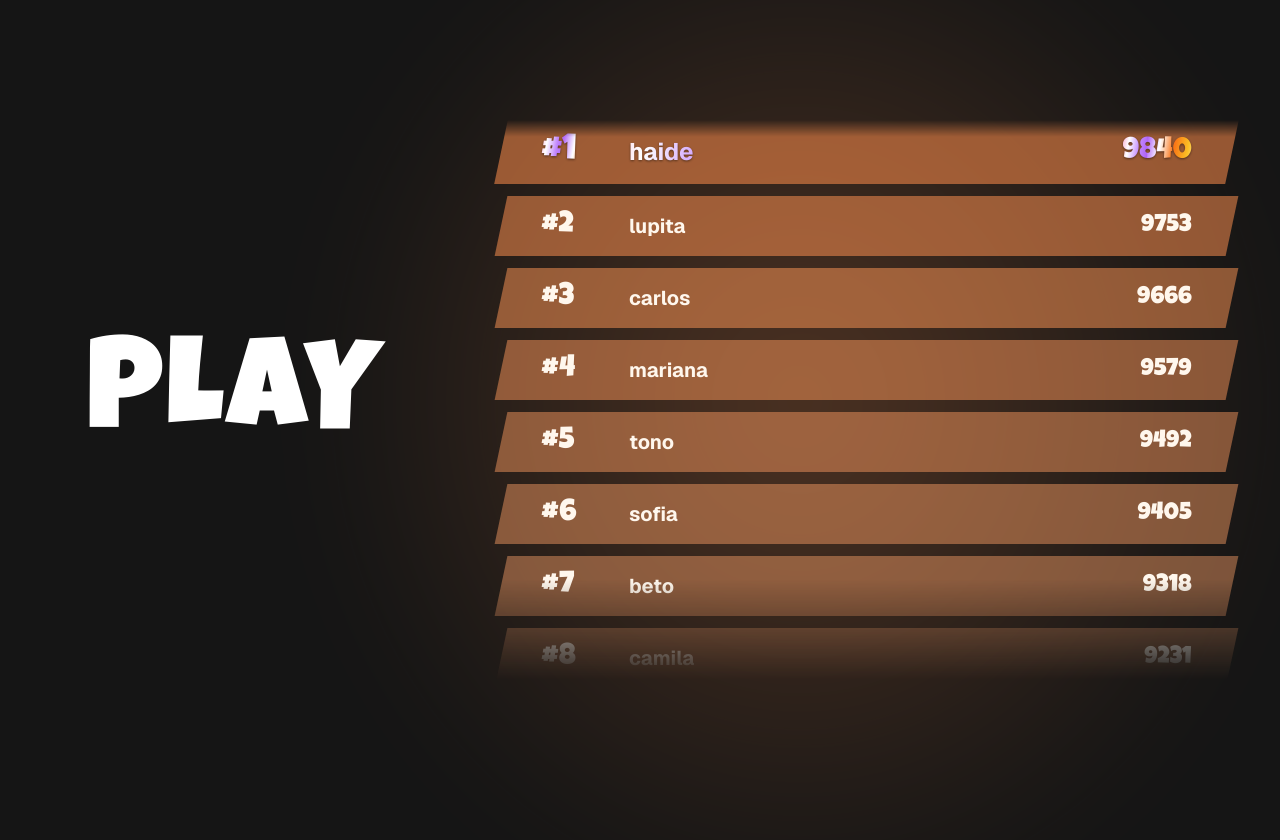
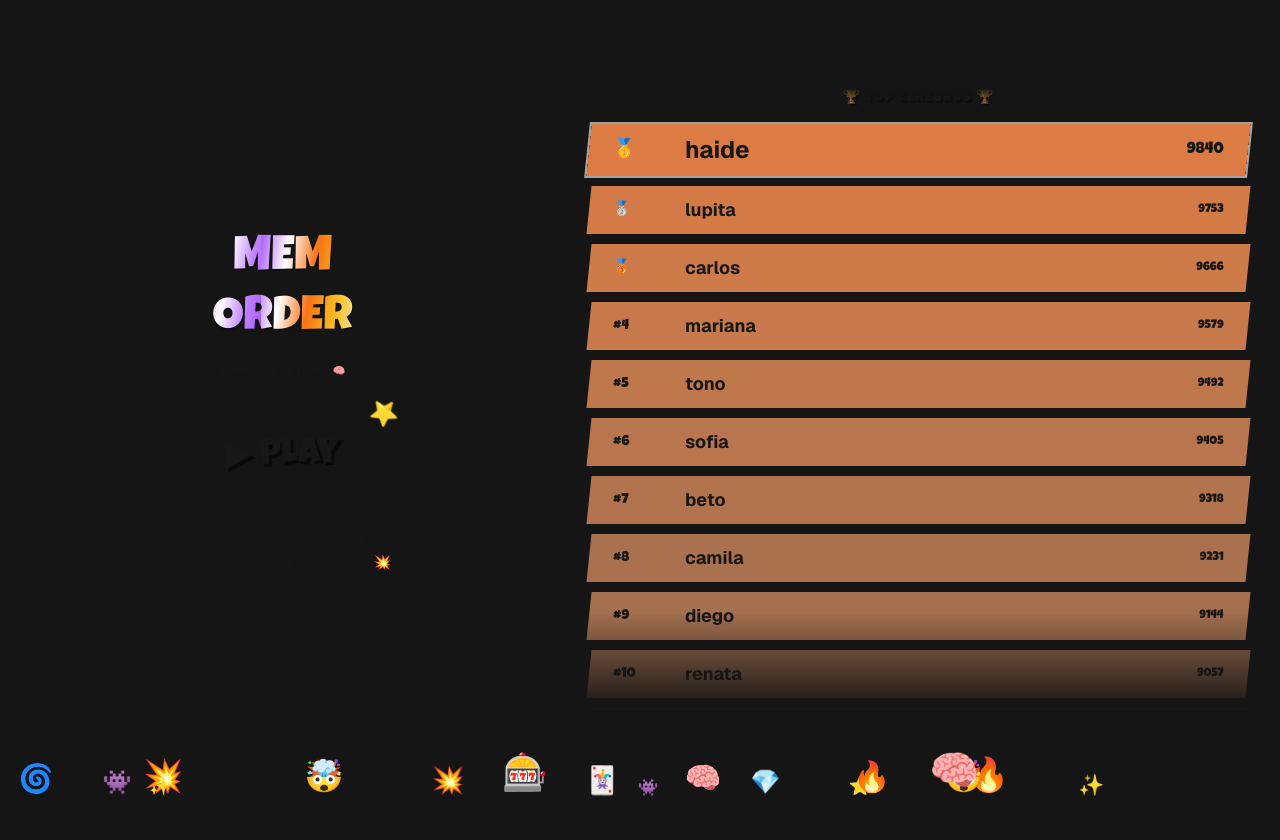
Before and after one commit to fq962/memorder, a Next.js app: page / in a window 1280 px wide. Shown: the top 840 px of the page. After the commit the page ends 800 px from the top, so only its background shows below. Built offline with nearby package versions, Linux system fonts and the light colour scheme.

Commit message:
Refactor Home component layout and enhance ranking display with medals; improve styling and animations for better user experience

```diff
--- a/app/page.tsx
+++ b/app/page.tsx
@@ -1,24 +1,10 @@
+import Link from "next/link";
+import EmojiRain from "./components/EmojiRain";
+
 const PLAYERS = [
-  "haide",
-  "lupita",
-  "carlos",
-  "mariana",
-  "tono",
-  "sofia",
-  "beto",
-  "camila",
-  "diego",
-  "renata",
-  "pablo",
-  "ximena",
-  "andres",
-  "valeria",
-  "nico",
-  "regina",
-  "javi",
-  "paola",
-  "memo",
-  "fer",
+  "haide", "lupita", "carlos", "mariana", "tono", "sofia", "beto", "camila",
+  "diego", "renata", "pablo", "ximena", "andres", "valeria", "nico", "regina",
+  "javi", "paola", "memo", "fer",
 ];
 
 const ranking = Array.from({ length: 100 }, (_, i) => {
@@ -34,66 +20,73 @@ const ranking = Array.from({ length: 100 }, (_, i) => {
 // Las clases deben ser literales para que Tailwind las genere.
 const STAGGER = [
   "[animation-delay:0ms]",
-  "[animation-delay:120ms]",
-  "[animation-delay:240ms]",
-  "[animation-delay:360ms]",
-  "[animation-delay:480ms]",
-  "[animation-delay:600ms]",
-  "[animation-delay:720ms]",
-  "[animation-delay:840ms]",
+  "[animation-delay:110ms]",
+  "[animation-delay:220ms]",
+  "[animation-delay:330ms]",
+  "[animation-delay:440ms]",
+  "[animation-delay:550ms]",
+  "[animation-delay:660ms]",
+  "[animation-delay:770ms]",
 ];
-
-import Link from "next/link";
 
 // Un tono por puesto; a partir del 20 se mantiene el último.
 // La opacidad baja al descender para que los renglones se fundan con el fondo.
 const SHADES = [
-  "bg-accent-1/55",
-  "bg-accent-2/53",
-  "bg-accent-3/51",
-  "bg-accent-4/49",
-  "bg-accent-5/47",
-  "bg-accent-6/46",
-  "bg-accent-7/44",
-  "bg-accent-8/42",
-  "bg-accent-9/40",
-  "bg-accent-10/38",
-  "bg-accent-11/36",
-  "bg-accent-12/34",
-  "bg-accent-13/32",
-  "bg-accent-14/31",
-  "bg-accent-15/29",
-  "bg-accent-16/27",
-  "bg-accent-17/25",
-  "bg-accent-18/23",
-  "bg-accent-19/22",
-  "bg-accent-20/20",
+  "bg-accent-1/85", "bg-accent-2/82", "bg-accent-3/79", "bg-accent-4/76",
+  "bg-accent-5/73", "bg-accent-6/70", "bg-accent-7/67", "bg-accent-8/64",
+  "bg-accent-9/61", "bg-accent-10/58", "bg-accent-11/55", "bg-accent-12/52",
+  "bg-accent-13/49", "bg-accent-14/46", "bg-accent-15/43", "bg-accent-16/40",
+  "bg-accent-17/37", "bg-accent-18/34", "bg-accent-19/31", "bg-accent-20/28",
 ];
+
+// Medallas para el podio.
+const MEDALS = ["🥇", "🥈", "🥉"];
 
 export default function Home() {
   return (
-    <main className="relative mx-auto flex w-full max-w-7xl flex-1 flex-col gap-16 px-8 py-16 md:flex-row md:items-center md:gap-12">
-      {/* Halo cálido detrás de la tabla para que no choque con el fondo. */}
-      <div
-        aria-hidden
-        className="pointer-events-none absolute top-1/2 right-0 -z-10 h-[130%] w-[75%] -translate-y-1/2 bg-[radial-gradient(closest-side,var(--color-accent-1),transparent)] opacity-25 blur-3xl"
-      />
+    <main className="relative mx-auto flex w-full max-w-7xl flex-1 flex-col gap-12 px-6 py-14 md:flex-row md:items-center md:gap-10">
+      <EmojiRain />
 
-      <section className="flex items-center justify-center md:w-1/3">
+      {/* ---- Panel izquierdo: título + botón PLAY ---- */}
+      <section className="flex flex-col items-center justify-center gap-8 text-center md:w-[42%]">
+        <div className="flex flex-col items-center gap-1">
+          <h1 className="font-display text-chrome text-4xl leading-tight sm:text-5xl">
+            MEM
+            <br />
+            ORDER
+          </h1>
+          <p className="font-display text-cream/50 mt-3 text-[10px] tracking-widest">
+            memoriza · o llora 🧠
+          </p>
+        </div>
+
         <Link
           href="/play"
-          className="font-display text-7xl tracking-wide text-white transition-transform hover:scale-105 sm:text-8xl md:text-9xl"
+          className="group animate-bob card-base bg-chip-red relative inline-block -rotate-2 px-12 py-6 transition-transform duration-150 hover:-rotate-1 hover:scale-110 hover:brightness-110 active:scale-95"
         >
-          PLAY
+          <span className="font-display text-cream block text-3xl [text-shadow:3px_3px_0_rgba(0,0,0,0.55)] sm:text-4xl">
+            ▶ PLAY
+          </span>
+          <span className="absolute -top-3 -right-3 animate-spin text-2xl [animation-duration:6s]">
+            ⭐
+          </span>
         </Link>
+
+        <p className="font-sans text-cream/60 max-w-xs text-sm">
+          Memoriza el orden de las palabras y reconstrúyelo. Un error y{" "}
+          <span className="text-chip-red font-bold">boom 💥</span>.
+        </p>
       </section>
 
-      <section className="px-4 [mask-image:linear-gradient(to_bottom,transparent,#000_3%,#000_82%,transparent)] md:max-h-[70vh] md:flex-1 md:overflow-y-auto">
-        <ol className="flex flex-col gap-3">
+      {/* ---- Panel derecho: ranking en cartas ---- */}
+      <section className="px-2 [mask-image:linear-gradient(to_bottom,transparent,#000_4%,#000_84%,transparent)] md:max-h-[78vh] md:flex-1 md:overflow-y-auto">
+        <p className="font-display text-chip-gold mb-4 text-center text-sm tracking-widest [text-shadow:2px_2px_0_rgba(0,0,0,0.5)]">
+          🏆 TOP CEREBROS 🏆
+        </p>
+        <ol className="flex flex-col gap-2.5">
           {ranking.map(({ rank, user, score }) => {
-            // El podio agranda también sus letras al pasar el ratón.
-            const zoom =
-              rank <= 3 ? "transition-transform group-hover:scale-110" : "";
+            const zoom = rank <= 3 ? "transition-transform group-hover:scale-110" : "";
+            const medal = rank <= 3 ? MEDALS[rank - 1] : null;
             return (
               <li
                 key={rank}
@@ -104,28 +97,28 @@ export default function Home() {
                 {/* La entrada y el hover van en elementos distintos: si compartieran
                     la propiedad animation, salir del hover relanzaría la entrada. */}
                 <div
-                className={`group -skew-x-12 hover:animate-row-stretch ${
+                  className={`group card-base -skew-x-6 hover:animate-row-stretch ${
                     SHADES[Math.min(SHADES.length - 1, rank - 1)]
+                  } ${rank === 1 ? "ring-2 ring-white/60" : ""}`}
+                >
+                  <div className="text-card-ink flex skew-x-6 items-center gap-4 px-6 py-2.5">
+                    <span
+                      className={`font-display w-14 shrink-0 ${zoom} ${
+                        rank === 1 ? "text-lg" : "text-sm"
                       }`}
                     >
-                <div className="flex skew-x-12 items-center gap-6 px-10 py-3 text-orange-50">
-                  <span
-                    className={`font-display w-16 shrink-0 ${zoom} ${
-                      rank === 1 ? "text-chrome text-4xl" : "text-3xl"
-                    }`}
-                  >
-                    #{rank}
+                      {medal ?? `#${rank}`}
                     </span>
                     <span
-                    className={`flex-1 truncate font-bold ${zoom} ${
-                      rank === 1 ? "text-chrome text-2xl" : "text-xl"
+                      className={`flex-1 truncate font-sans font-bold ${zoom} ${
+                        rank === 1 ? "text-2xl" : "text-lg"
                       }`}
                     >
                       {user}
                     </span>
                     <span
                       className={`font-display tabular-nums ${zoom} ${
-                      rank === 1 ? "text-chrome text-3xl" : "text-2xl"
+                        rank === 1 ? "text-base" : "text-xs"
                       }`}
                     >
                       {score}
```
Lines whose indentation alone changed are shown as unchanged.
